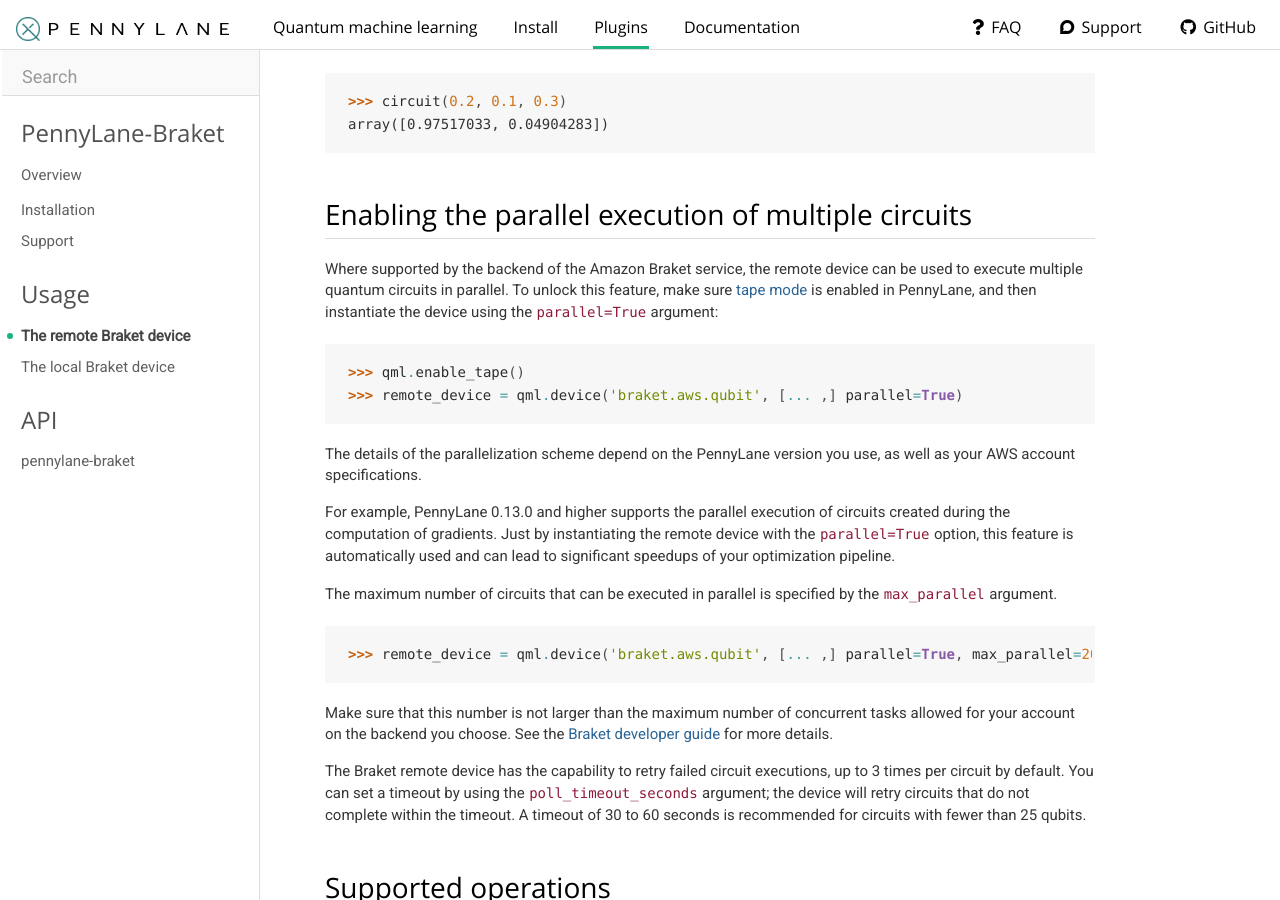
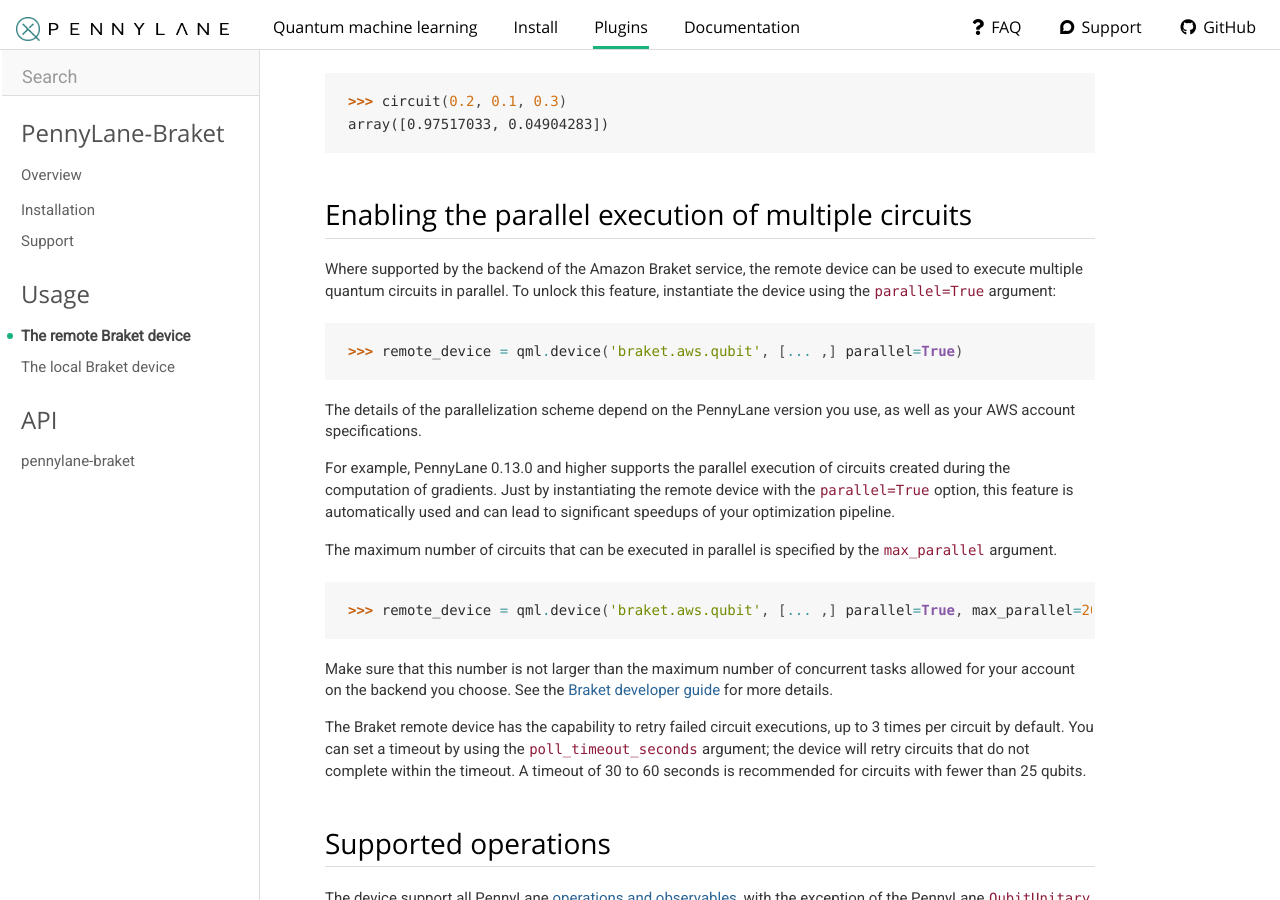
Before and after one commit to amazon-braket/amazon-braket-pennylane-plugin-python, a Sphinx documentation site: the page built from doc/devices/braket_remote.rst, in a window 1280 px wide and 900 px high, scrolled down 958 px. Built offline with Sphinx 7.4.7, drawn with Linux system fonts in a browser that asks for light colours; nearby versions of some CDN libraries.

Commit message:
Remove tape mode

```diff
--- a/doc/devices/braket_remote.rst
+++ b/doc/devices/braket_remote.rst
@@ -45,9 +45,8 @@
 ~~~~~~~~~~~~~~~~~~~~~~~~~~~~~~~~~~~~~~~~~~~~~~~~~~~~
 
 Where supported by the backend of the Amazon Braket service, the remote device can be used to execute multiple
-quantum circuits in parallel. To unlock this feature, make sure `tape mode <https://pennylane.readthedocs.io/en/stable/code/qml_tape.html>`_ is enabled in PennyLane, and then instantiate the device using the ``parallel=True`` argument:
+quantum circuits in parallel. To unlock this feature, instantiate the device using the ``parallel=True`` argument:
 
->>> qml.enable_tape()
 >>> remote_device = qml.device('braket.aws.qubit', [... ,] parallel=True)
 
 The details of the parallelization scheme depend on the PennyLane version you use, as well as your AWS account specifications.
```
